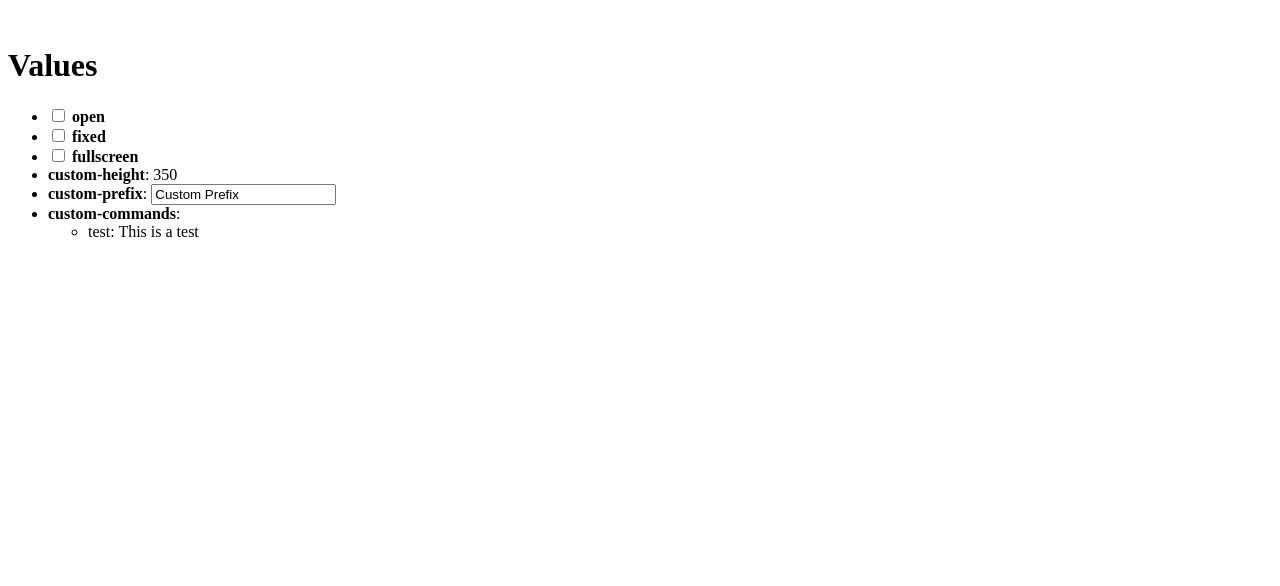
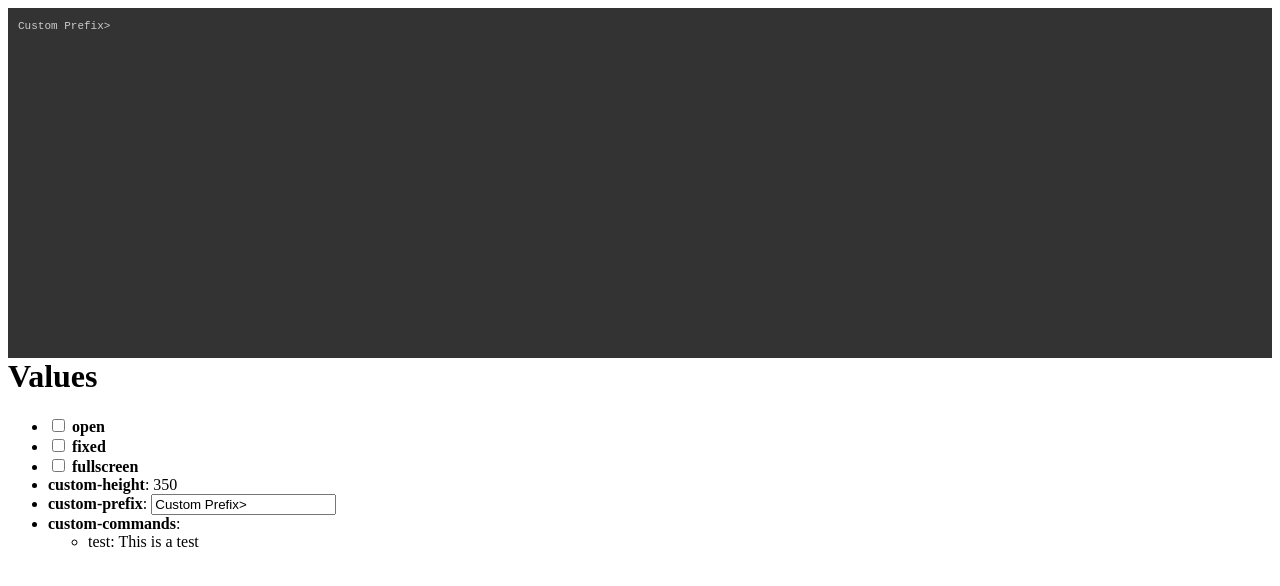
Before and after one commit to ImperdibleSoft/ngConsole, a website: page demo/index.html in a window 1280 px wide. Drawn offline with nearby package versions, Linux system fonts and the light colour scheme; some packages are replaced by stand-ins of ours; the site is published under a folder, as on GitHub Pages, so addresses that start at the root find nothing.

Commit message:
Path fix

```diff
--- a/demo/index.html
+++ b/demo/index.html
@@ -17,6 +17,6 @@
 
   <!-- App JS -->
   <script type="text/javascript" src="js/app.js"></script>
-  <script type="text/javascript" src="/js/ngConsole.js"></script>
+  <script type="text/javascript" src="js/ngConsole.js"></script>
 </body>
 </html>
```
